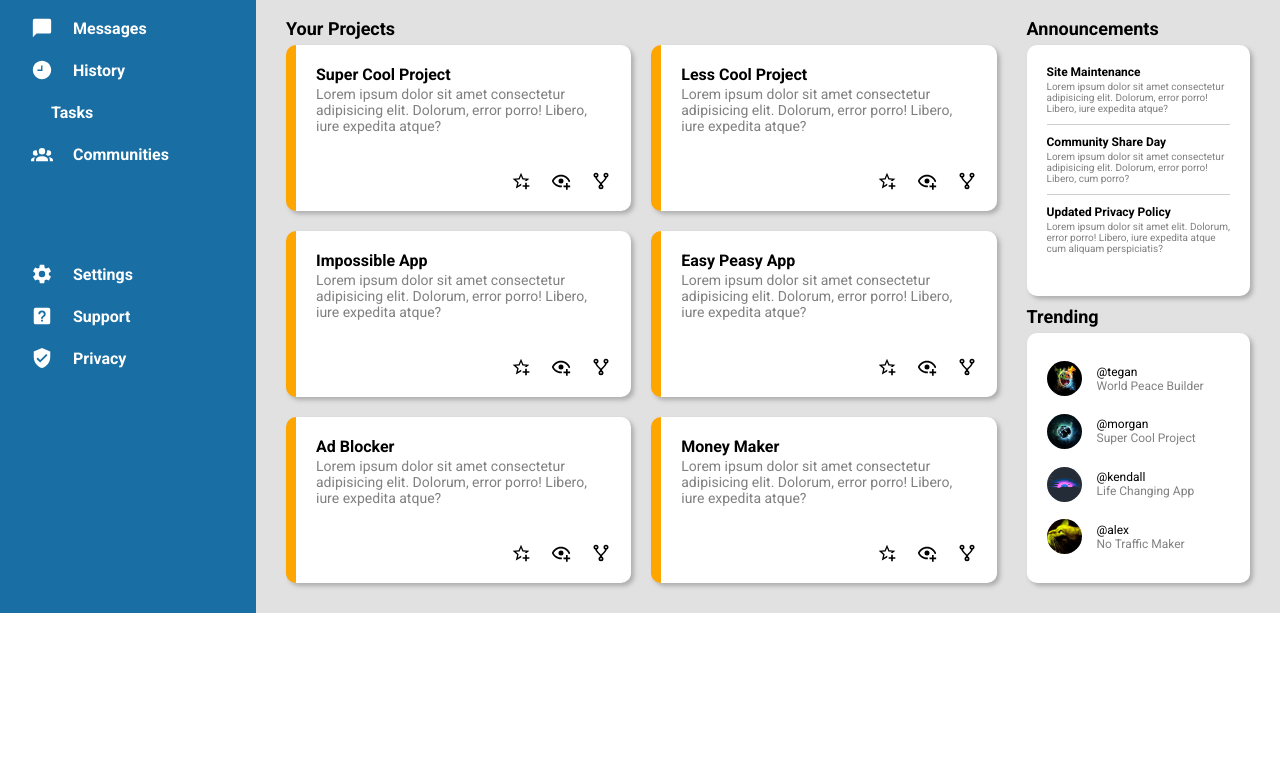
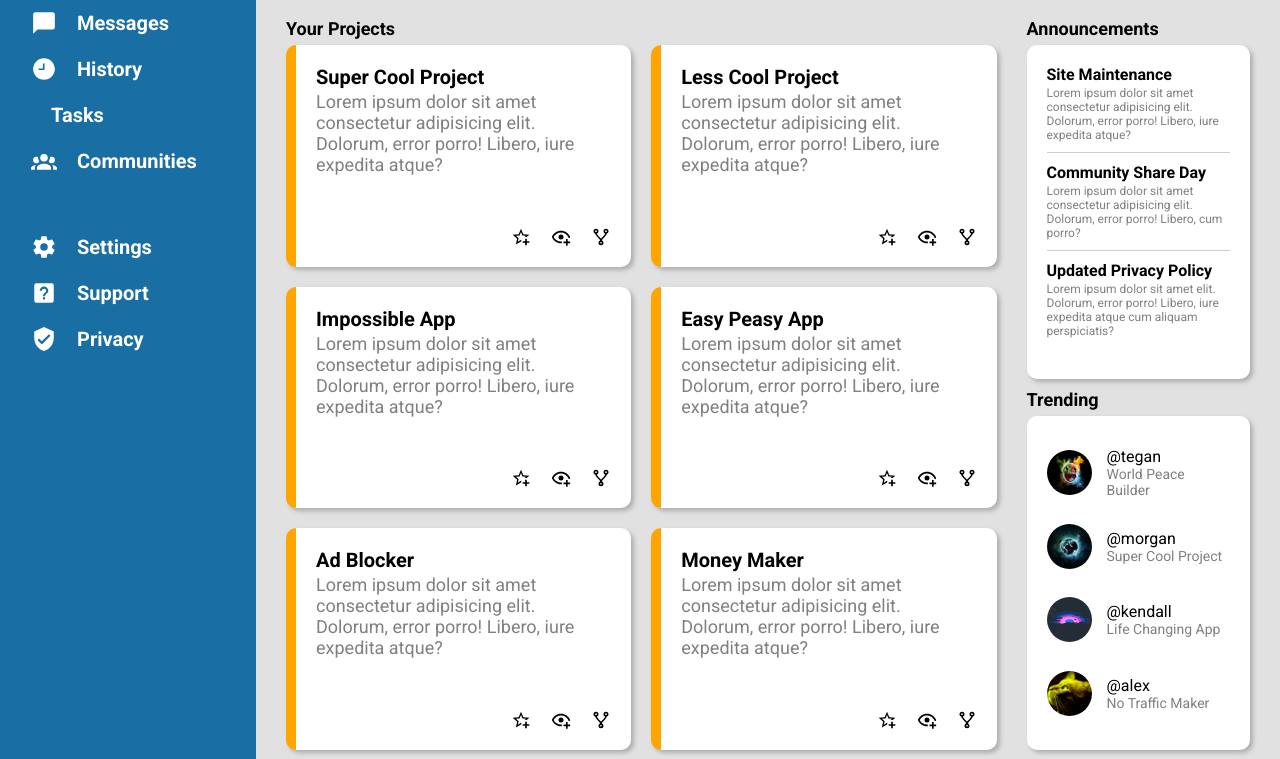
Before and after one commit to paulsmith1232/admin-dashboard, a plain HTML site: page index.html in a window 1280 px wide. Shown: the part 187-946 px from the top of the page. Before the commit the page ends 800 px from the top, so only its background shows below. Drawn offline with Linux system fonts and the light colour scheme.

Commit message:
Fix styling for larger screens

```diff
--- a/style.css
+++ b/style.css
@@ -23,7 +23,8 @@ li {
   padding: 20px;
   grid-row: 1/3;
   display: grid;
-  grid-template-rows: 100px 1fr 1fr;
+  grid-template-rows: min-content min-content 1fr;
+  gap: 40px;
   justify-items: start;
 }
 
@@ -37,8 +38,12 @@ li {
 }
 
 .logo h1 {
-  font-size: 24px;
+  font-size: 30px;
   margin-left: 20px;
+}
+
+.main-menu {
+  margin-bottom: 20px;
 }
 
 .main-menu,
@@ -47,6 +52,7 @@ li {
   flex-direction: column;
   gap: 20px;
   margin-left: 11px;
+  font-size: 20px;
 }
 
 .main-menu div,
@@ -60,7 +66,7 @@ li {
 .main-menu div img,
 .secondary-menu div img,
 .header-top-info img {
-  height: 22px;
+  height: 26px;
 }
 
 .header {
@@ -212,12 +218,12 @@ li {
 }
 
 .project-card>p:first-child{
-  font-size: 16px;
+  font-size: 20px;
   font-weight: 600;
 }
 .project-card>p:last-of-type {
   margin-top: 2px;
-  font-size: 14px;
+  font-size: 18px;
   color: grey;
 }
 
@@ -246,16 +252,16 @@ li {
   background-color: white;
   border-radius: 10px;
   padding: 20px;
-  /* height: 75%; */
 }
 
 .announcement-card-container {
-  /* display: grid;
-  grid-template-rows: repeat(3, 1fr); */
+  display: grid;
+  grid-template-rows: repeat(3, 1fr);
 }
 
 .announcement-card:not(:last-child) {
   border-bottom: 1px solid rgba(128, 128, 128, 0.397);
+  align-self: center;
 }
 
 .announcement-card {
@@ -268,13 +274,14 @@ li {
 }
 
 .announcement-card>p:first-child {
-  font-size: 12px;
+  font-size: 16px;
   font-weight: 600;
 }
 
 .announcement-card>p:last-of-type {
   margin-top: 2px;
-  font-size: 10px;
+  font-size: 12px;
+  overflow: hidden;
   color: grey;
 }
 
@@ -290,8 +297,8 @@ li {
 }
 
 .trending-card img {
-  width: 35px;
-  height: 35px;
+  width: 45px;
+  height: 45px;
   border-radius: 50%;
   grid-column: 1/2;
   grid-row: 1/3;
@@ -299,13 +306,13 @@ li {
 }
 
 .trending-card>p:first-of-type {
-  font-size: 12px;
+  font-size: 16px;
   font-weight: 500;
   align-self: flex-end;
 }
 
 .trending-card>p:last-of-type {
-  font-size: 12px;
+  font-size: 14px;
   color: grey;
   align-self: flex-start;
 }
```
